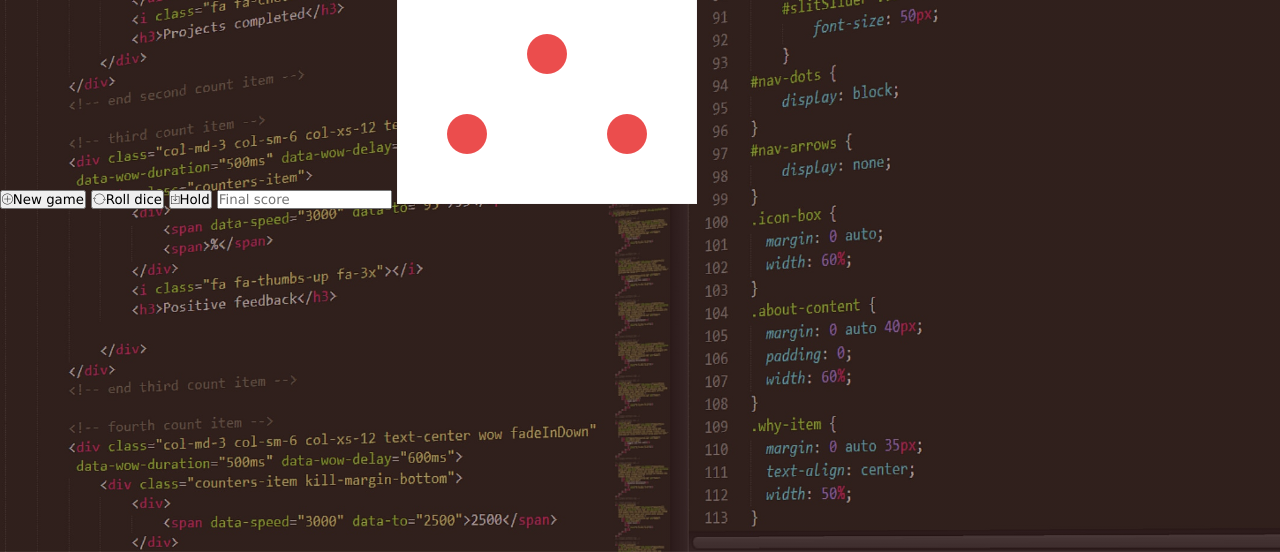
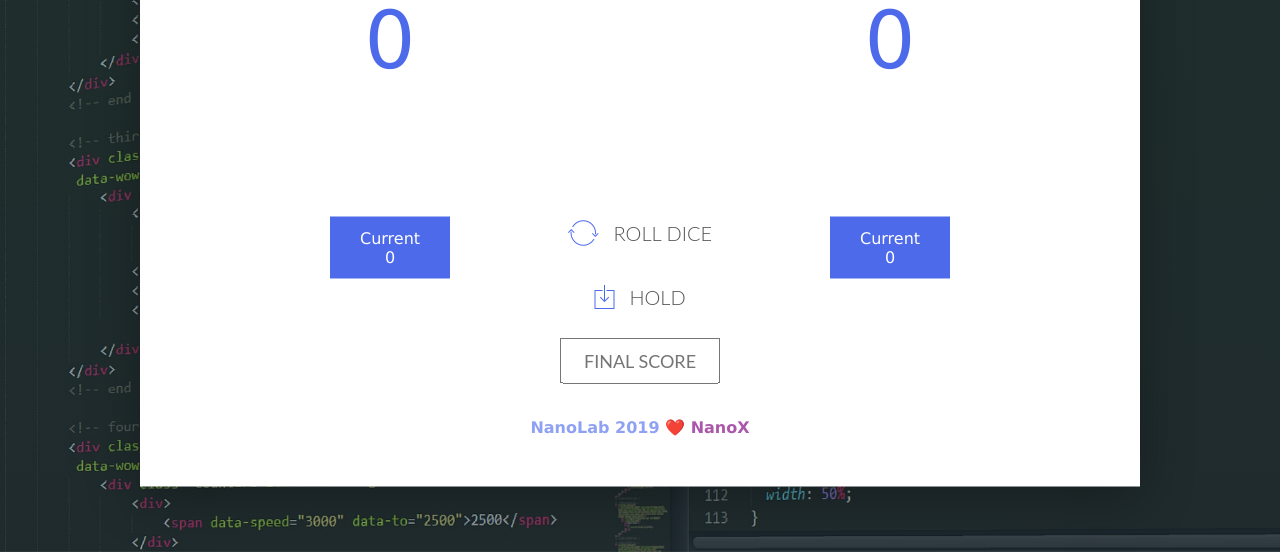
Before and after one commit to sudarakas/diceGameJS, a plain HTML site: page index.html in a window 1280 px wide. Shown: the part 248-800 px from the top of the page. Drawn offline with nearby package versions, Linux system fonts and the light colour scheme.

Commit message:
UI updated and basic game logic

```diff
--- a/css/style.css
+++ b/css/style.css
@@ -12,10 +12,179 @@
 }
 
 body{
-    background-image: linear-gradient(rgba(62, 20, 20, 0.4), rgba(62, 20, 20, 0.4)),url(../resources/background.jpg);
+    background-image: linear-gradient(rgba(20, 57, 62, 0.4), rgba(20, 47, 62, 0.4)),url(../resources/background.jpg);
     background-size: cover;
     background-position: center;
     position: relative;
     height: 100vh;
     font-weight: 400;
 }
+
+.wrapper{
+    width: 1000px;
+    position: absolute;
+    top: 50%;
+    left: 50%;
+    transform: translate(-50%,-50%);
+    background-color: #ffffff;
+    box-shadow: 0px 10px 50px rgba(0, 0, 0, 0.3);
+    overflow: hidden;
+}
+
+.player-1,
+.player-2{
+    width: 50%;
+    float: left;
+    height: 600px;
+    padding: 100px;
+}
+
+/*************************************
+* Player CSS
+**************************************/
+.player-name{
+    font-size: 40px;
+    text-align: center;
+    text-transform: uppercase;
+    letter-spacing: 2px;
+    font-weight: 200;
+    margin-top: 20px;
+    margin-bottom: 10px;
+    position: relative;
+}
+
+.player-score{
+    text-align: center;
+    font-size: 80px;
+    font-weight: 200;
+    color: rgb(77, 106, 235);
+    margin-bottom: 130px;
+}
+
+.active {
+    background-color: #f7f7f7;
+}
+.active .player-name{
+    font-weight: 500;
+}
+
+.active .player-name::after{
+    content: "\2022";
+    font-size: 47px;
+    position: absolute;
+    color: rgb(77, 106, 235);;
+    top: -7px;
+    right: 10px;
+}
+
+.player-active-box {
+    background-color:rgb(77, 106, 235);
+    color: #fff;
+    width: 40%;
+    margin: 0 auto;
+    padding: 12px;
+    text-align: center;
+}
+
+.player-active-label {
+    text-transform: uppercase;
+    margin-bottom: 10px;
+    font-size: 12px;
+    color: #222;
+}
+
+.player-active-score {
+    font-size: 30px;
+}
+
+button {
+    position: absolute;
+    width: 200px;
+    left: 50%;
+    transform: translateX(-50%);
+    color: #555;
+    background: none;
+    border: none;
+    font-family: Lato;
+    font-size: 20px;
+    text-transform: uppercase;
+    cursor: pointer;
+    font-weight: 300;
+    transition: background-color 0.3s, color 0.3s;
+}
+
+button:hover { font-weight: 600; }
+button:hover i { margin-right: 20px; }
+
+button:focus {
+    outline: none;
+}
+
+i {
+    color: rgb(77, 106, 235);
+    display: inline-block;
+    margin-right: 15px;
+    font-size: 32px;
+    line-height: 1;
+    vertical-align: text-top;
+    margin-top: -4px;
+    transition: margin 0.3s;
+}
+
+.btn-new { top: 45px;}
+.btn-roll { top: 403px;}
+.btn-hold { top: 467px;}
+
+.dice {
+    position: absolute;
+    left: 50%;
+    top: 178px;
+    transform: translateX(-50%);
+    height: 100px;
+    box-shadow: 0px 10px 60px rgba(0, 0, 0, 0.10);
+}
+
+.winner {
+    background-color: #f7f7f7;
+}
+.winner .player-name {
+    font-weight: 300; color: rgb(77, 106, 235);
+}
+
+.final-score {
+    position: absolute;
+    left: 50%;
+    transform: translateX(-50%);
+    top: 520px;
+    color: #555;
+    font-size: 18px;
+    font-family: 'Lato';
+    text-align: center;
+    padding: 10px;
+    width: 160px;
+    text-transform: uppercase;
+}
+
+.final-score:focus { outline: none; }
+
+#dice-1 {
+    top: 220px;
+}
+
+.title-wrapper{
+    color: rgba(77, 106, 235, 0.63);
+    text-align: center;
+    padding: 0 0 50px 0;
+    font-weight: 600;
+}
+.heart{
+    color: rgb(77, 106, 235);
+}
+
+.nanox{
+    color: rgba(128, 0, 128, 0.66);font-weight: 600;
+    text-decoration: none;
+}
+.nanox:hover{
+    color: rgba(128, 0, 128, 0.79);font-weight: 600;
+}
--- a/index.html
+++ b/index.html
@@ -12,7 +12,7 @@
 </head>
 <body>
     <div class="wrapper clearfix">
-        <div class="player-1 active">
+        <div class="player-1">
             <div class="player-name" id="name-1"> Player 1</div>
             <div class="player-score" id="score-1">55</div>
             <div class="player-active-box">
@@ -21,7 +21,7 @@
             </div>
         </div>
 
-        <div class="player-2 active">
+        <div class="player-2">
             <div class="player-name" id="name-2">Player 2</div>
             <div class="player-score" id="score-2">55</div>
             <div class="player-active-box">
@@ -36,11 +36,14 @@
 
         <input type="text" placeholder="Final score" class="final-score">
 
-        <img src="resources/dice-5.png" alt="Dice" class="dice" id="dice-1">
+        <img src="resources/dice-5.jpeg" alt="Dice" class="dice" id="dice-1">
 
+        <div class="title-wrapper">
+            <p class="text-bottom">NanoLab 2019 <span class="heart">❤️</span> <a href="https://facebook.com/nanomsg" target="_blank" class="nanox">NanoX</a></p>
+        </div>
     </div>
 
     <!-- Game JS File -->
-    <script src="app.js"></script>
+    <script src="js/app.js"></script>
 </body>
 </html>
--- a/js/app.js
+++ b/js/app.js
@@ -0,0 +1,42 @@
+var scores,roundScore,activePlayer;
+
+scores = [0,0];
+roundScore = 0;
+activePlayer = 1;
+
+document.querySelector('.dice').style.display = 'none';
+document.getElementById('score-1').textContent = '0';
+document.getElementById('score-2').textContent = '0';
+
+document.getElementById('active-1').textContent = '0';
+document.getElementById('active-2').textContent = '0';
+
+document.querySelector('.btn-roll').addEventListener('click', function(){
+    //generate a random number between 1 and 6
+    var dice = Math.floor(Math.random()*6) + 1;
+
+    var diceLoc = document.querySelector('.dice');
+    diceLoc.style.display = 'block';
+    diceLoc.src = 'resources/dice-' + dice + '.jpeg';
+
+    if(dice !== 1){
+        roundScore += dice;
+        document.querySelector('#active-' + activePlayer).textContent = roundScore;
+    }
+    else{
+        activePlayer === 1 ? activePlayer = 2 : activePlayer = 1;
+        roundScore = 0;
+
+        document.querySelector('#active-1').textContent = '0';
+        document.querySelector('#active-2').textContent = '0';
+
+        document.querySelector('.player-1').classList.toggle('active');
+        document.querySelector('.player-2').classList.toggle('active');
+
+        document.querySelector('.dice').style.display = 'none';
+    }
+});
+
+document.querySelector('btn-hold').addEventListener('click',function(){
+
+});
```
Also changed, not shown: resources/dice-1.jpeg (added), resources/dice-1.png (deleted), resources/dice-2.jpeg (added), resources/dice-2.png (deleted), resources/dice-3.jpeg (added), resources/dice-3.png (deleted), resources/dice-4.jpeg (added), resources/dice-4.png (deleted), resources/dice-5.jpeg (added), resources/dice-5.png (deleted), resources/dice-6.jpeg (added), resources/dice-6.png (deleted).
